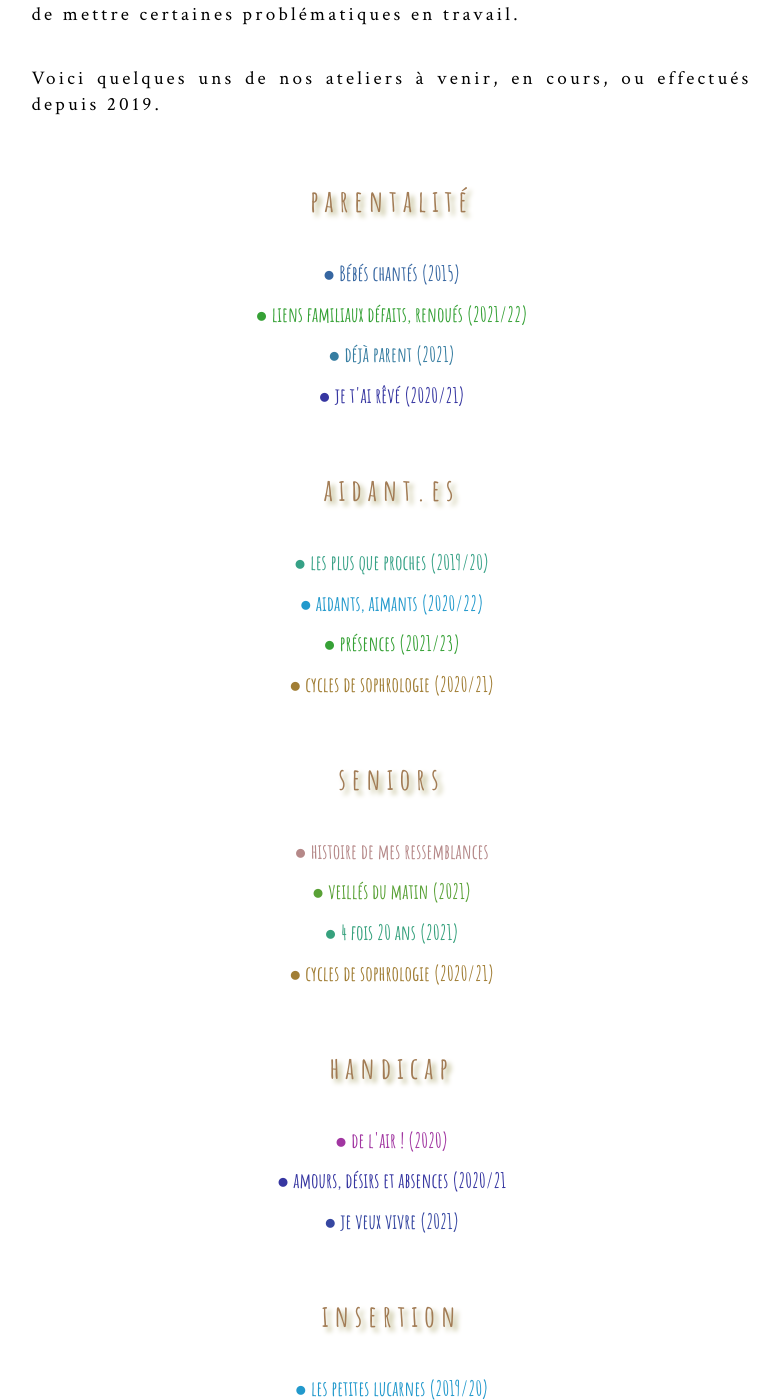
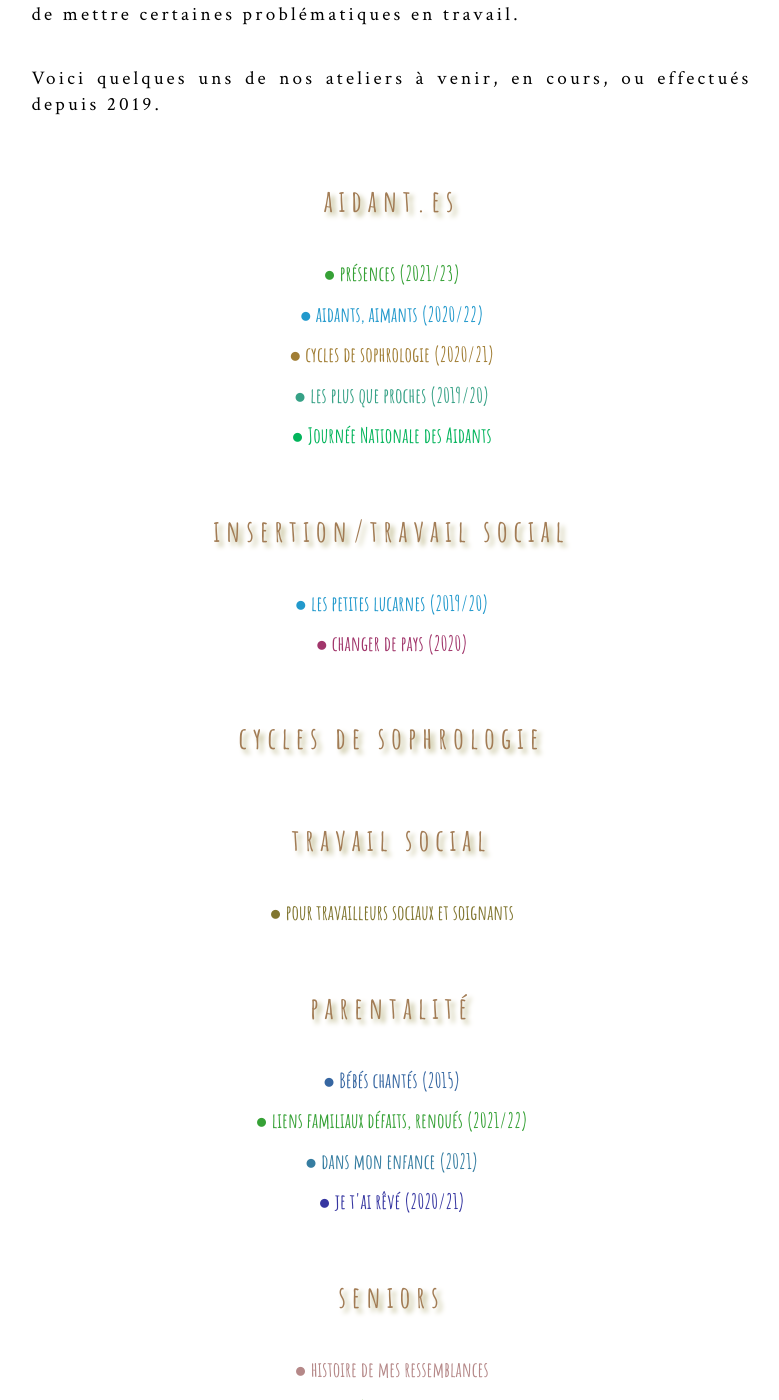
Before and after one commit to leshnik/revertouthaut, a Jekyll site: the page built from ateliers.md, in a window 1280 px wide and 1400 px high, scrolled down 840 px. Shown: the whole window, without its empty margins (225-1004 px from the left). Built offline with Jekyll 4.4.1, drawn with Linux system fonts in a browser that asks for light colours; some of the changed text lies outside the part shown.

Commit message:
reorganise ateliers, change some names, add new

```diff
--- a/ateliers.md
+++ b/ateliers.md
@@ -15,36 +15,17 @@ summary: Nos ateliers peuvent avoir lieu sur tout le département de la Saône e
 
 <p class="intro-text">Voici quelques uns de nos ateliers à venir, en cours, ou effectués depuis 2019.
 </p>
-<h2>parentalité</h2>
-<ul class="center-text">
-  <li><a style="color: hsl(213, 50%, 42%)" href="/bebes-chantes">●&nbsp;Bébés chantés (2015)</a></li>
-  <li><a style="color: hsl(120,50%,42%)" href="/liens-familiaux">●&nbsp;liens familiaux défaits, renoués (2021/22)</a>
-  </li>
-  <li><a style="color: hsl(200,50%,42%)" href="/deja-parent">●&nbsp;déjà parent (2021)</a></li>
-  <li><a style="color: hsl(240,50%,42%)" href="#">●&nbsp;je t'ai rêvé (2020/21)</a></li>
-</ul>
 <h2>aidant.es</h2>
 <ul class="center-text">
+  <li><a style="color: hsl(120,50%,42%)" href="/présences">●&nbsp;présences (2021/23)</a></li>
+  <li><a style="color: #29c" href="/aidants-aimants">●&nbsp;aidants, aimants (2020/22)</a></li>
+  <li><a style="color: hsl(40.6,50.5%,42%)" href="/cycles-de-sophrologie">●&nbsp;cycles de sophrologie (2020/21)</a></li>
   <li><a style="color: hsl(165, 50%, 42%)" href="/les-plus-que-proches">●&nbsp;les plus que proches (2019/20)</a></li>
-  <li><a style="color: #29c" href="/aidants-aimants">●&nbsp;aidants, aimants (2020/22)</a></li>
-  <li><a style="color: hsl(120,50%,42%)" href="/présences">●&nbsp;présences (2021/23)</a></li>
-  <li><a style="color: hsl(40.6,50.5%,42%)" href="/cycles-de-sophrologie">●&nbsp;cycles de sophrologie (2020/21)</a></li>
+  <li><a style="color: #02b45b" href="/journee-nationale-des-aidants"
+        >●&nbsp;Journée Nationale des Aidants</a
+      ></li>
 </ul>
-<h2>seniors</h2>
-<ul class="center-text">
-  <li><a style="color: rgb(181, 136, 136)" href="/histoire-de-mes-ressemblances">●&nbsp;histoire de mes ressemblances</a></li>
-  <li><a style="color: hsl(100,50%,42%)" href="/veillees-du-matin">●&nbsp;veillés du matin (2021)</a></li>
-  <li><a style="color: hsl(160,50%,42%)" href="/4-fois-20-ans">●&nbsp;4 fois 20 ans (2021)</a></li>
-  <li><a style="color: hsl(40.6,50.5%,42%)" href="/cycles-de-sophrologie">●&nbsp;cycles de sophrologie (2020/21)</a></li>
-</ul>
-<h2>handicap</h2>
-<ul class="center-text">
- <li><a style="color: hsl(300,50%,42%)" href="/de-l-air">●&nbsp;de l'air&nbsp;! (2020)</a></li>
-  <li><a style="color: hsl(240,50%,42%)" href="/amours-desirs-et-absences">●&nbsp;amours, désirs et absences (2020/21</a>
-  </li>
-  <li><a style="color: hsl(230,50%,42%)" href="#">●&nbsp;je veux vivre (2021)</a></li>
-</ul>
-<h2>insertion</h2>
+<h2>insertion/travail social</h2>
 <ul class="center-text">
   <li><a style="color: #29c" href="/les-petites-lucarnes">●&nbsp;les petites lucarnes (2019/20)</a></li>
   <li><a style="color: hsl(330,50%,42%)" href="/changer-de-pays">●&nbsp;changer de pays (2020)</a></li>
@@ -54,6 +35,33 @@ summary: Nos ateliers peuvent avoir lieu sur tout le département de la Saône e
 <ul class="center-text">
   <li><a style="color: hsl(52, 45.6%, 34.7%)" href="/pour-travailleurs-sociaux-et-soignants">●&nbsp;pour travailleurs sociaux et soignants</a></li>
 </ul>
+<h2>parentalité</h2>
+<ul class="center-text">
+  <li><a style="color: hsl(213, 50%, 42%)" href="/bebes-chantes">●&nbsp;Bébés chantés (2015)</a></li>
+  <li><a style="color: hsl(120,50%,42%)" href="/liens-familiaux">●&nbsp;liens familiaux défaits, renoués (2021/22)</a>
+  </li>
+  <li><a style="color: hsl(200,50%,42%)" href="/dans-mon-enfance">●&nbsp;dans mon enfance (2021)</a></li>
+  <li><a style="color: hsl(240,50%,42%)" href="/je-t'ai-revé">●&nbsp;je t'ai rêvé (2020/21)</a></li>
+</ul>
+
+<h2>seniors</h2>
+<ul class="center-text">
+  <li><a style="color: rgb(181, 136, 136)" href="/histoire-de-mes-ressemblances">●&nbsp;histoire de mes ressemblances</a></li>
+  <li><a style="color: hsl(100,50%,42%)" href="/veillees-du-matin">●&nbsp;veillés du matin (2021)</a></li>
+  <li><a style="color: hsl(160,50%,42%)" href="/4-fois-20-ans">●&nbsp;4 fois 20 ans (2021)</a></li>
+  <li><a style="color: hsl(40.6,50.5%,42%)" href="/cycles-de-sophrologie">●&nbsp;sophrologie (2020/21)</a></li>
+</ul>
+<h2>handicap</h2>
+<ul class="center-text">
+ <li><a style="color: hsl(300,50%,42%)" href="/de-l-air">●&nbsp;de l'air&nbsp;! (2020)</a></li>
+  <li><a style="color: hsl(240, 50%, 42%)" href="/reapprendre-a-aimer"
+        >●&nbsp;réapprendre à aimer (2020-21)</a
+      >
+  </li>
+  <li><a style="color: hsl(230,50%,42%)" href="/je-veux-vivre">●&nbsp;je veux vivre (2021)</a></li>
+  <li><a style="color:hsl(213, 50%, 42%)" href="/chez-soi">●&nbsp;chez soi</a></li>
+</ul>
+
 <div class="space-below"></div>
 <!-- Slideshow container -->
 <div class="slideshow-container">
```
